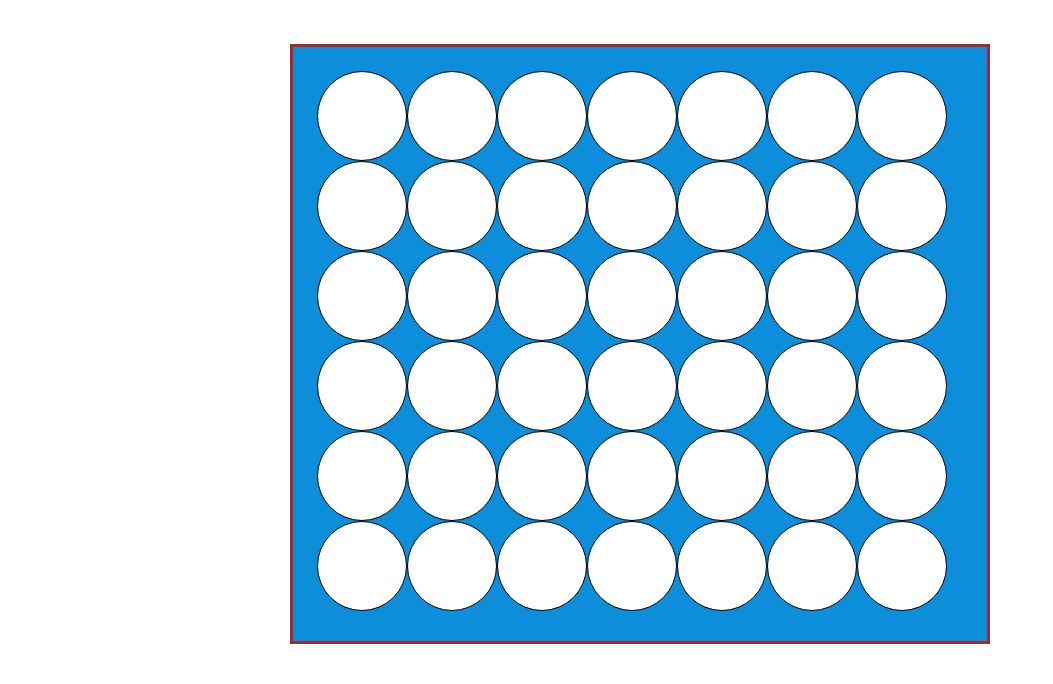
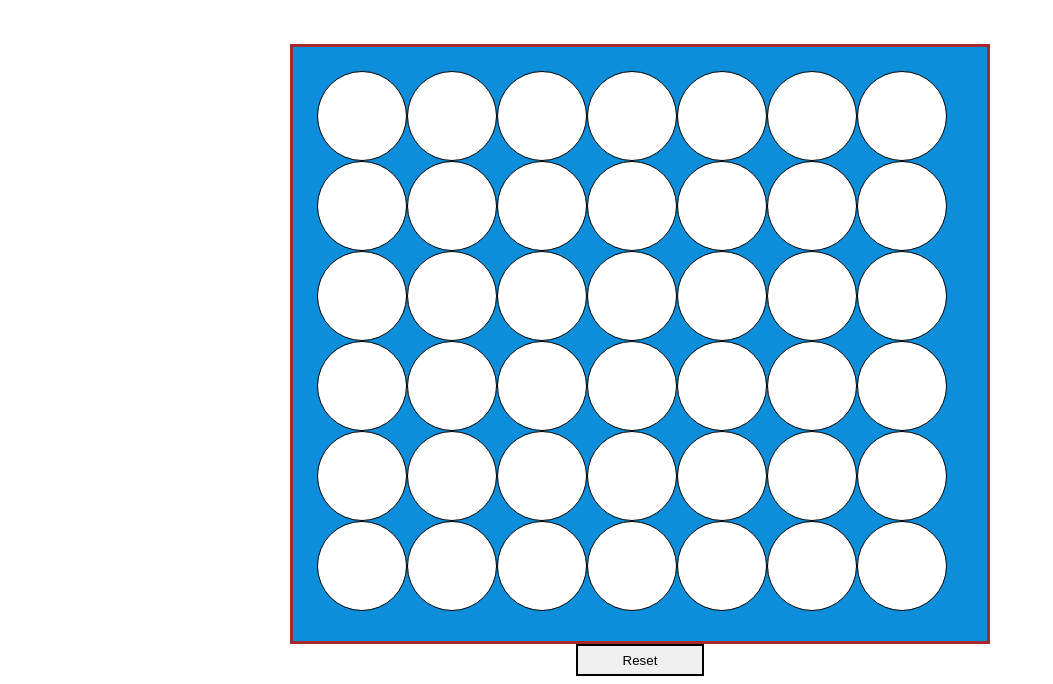
Before and after one commit to kiranbisarya/EECS448_team12, a plain HTML site: page index.html in a window 1280 px wide. Shown: the part 116-800 px from the top of the page, without its empty margins (0-1053 px from the left). Drawn offline with Linux system fonts and the light colour scheme.

Commit message:
Add files via upload

```diff
--- a/Game.js
+++ b/Game.js
@@ -1,4 +1,3 @@
-
 
 /**
 	* @description Manages the boards and user interaction during gameplay (chip drop placement and turn switching)
@@ -499,6 +498,7 @@
           currPlayer = 1; //1 for red chip player, 2 for yellow chip player
           turn = 1;
           gameActive = true;
+          document.getElementById("colorTurn").innerHTML="Yellow Turn";
           board = [
             [0, 0, 0, 0, 0, 0, 0], // 0 0 0 0 0 0 0 0
             [0, 0, 0, 0, 0, 0, 0], // 1 1 1 1 1 1 1 1
@@ -545,7 +545,7 @@
                 document.getElementById("fullColumn").innerHTML = "Column " + (chosenCol+1) + " is full. Please choose another column";
             }
 
-            if (currPlayer == 1)
+            else if (currPlayer == 1)
             {
                  for(let row = 5; row >= 0; row --)
                  {
@@ -559,6 +559,7 @@
                 currPlayer = 2;
                 //turn++;
                 document.getElementById("colorTurn").innerHTML="Red Turn";
+                turn++;
             }
             else
             {
@@ -574,6 +575,7 @@
                 currPlayer = 1;
                 //turn++;
                 document.getElementById("colorTurn").innerHTML="Yellow Turn";
+                turn++;
             }
             var snd = new Audio("chip.mp3");
 		    snd.play();
@@ -791,7 +793,6 @@
     }
     else if(gameOver() == false)
     {
-        turn++;
         if(currPlayer==2)
         {
             document.getElementById("msg").innerHTML="Next up is player 2 for turn number " + turn;
--- a/index.html
+++ b/index.html
@@ -81,7 +81,7 @@
     </div>
 
 
-    <input id="resetButton" type="button" value="Reset" onclick="resetGrid()" /></br></br>
+    <input class="reset" id="resetButton" type="button" value="Reset" onclick="resetGrid()" /></br></br>
 
 
 </body>
--- a/style.css
+++ b/style.css
@@ -42,8 +42,9 @@ h1
     top: 95vh;
     left: 50%;
     transform: translate(-50%);
-    border: 1px solid black;
-    width: 10rem;
+    border: 2px solid black;
+    height: 2rem;
+    width: 8rem;
     text-align:center;
     cursor: pointer;
 }
```
